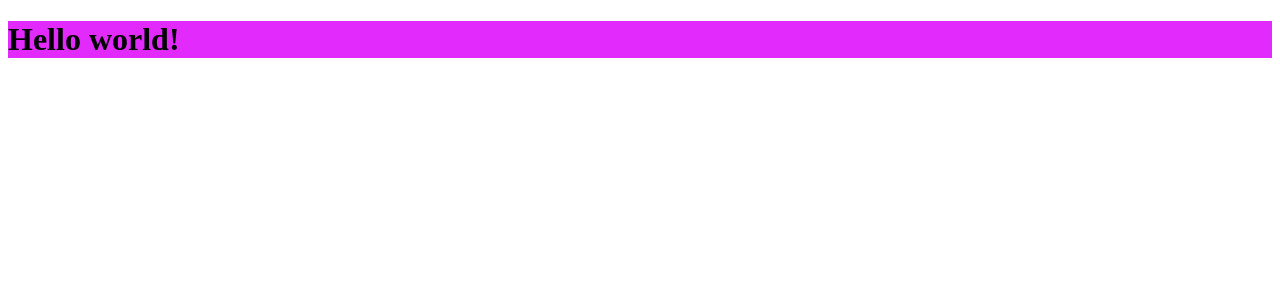
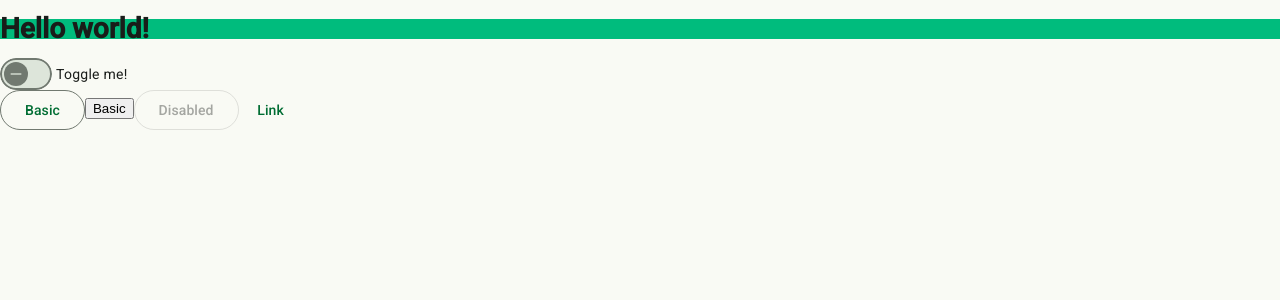
Before and after one commit to kkazm/bugtracker-ui, an Angular app: page / in a window 1280 px wide. Shown: the top 300 px of the page. Built offline with nearby package versions, Linux system fonts and the light colour scheme.

Commit message:
build: Add Angular Material

```diff
--- a/package.json
+++ b/package.json
@@ -22,10 +22,12 @@
   },
   "private": true,
   "dependencies": {
+    "@angular/cdk": "20.2.7",
     "@angular/common": "^20.3.0",
     "@angular/compiler": "^20.3.0",
     "@angular/core": "^20.3.0",
     "@angular/forms": "^20.3.0",
+    "@angular/material": "20.2.7",
     "@angular/platform-browser": "^20.3.0",
     "@angular/router": "^20.3.0",
     "@tailwindcss/postcss": "^4.1.14",
--- a/src/app/app.html
+++ b/src/app/app.html
@@ -1,2 +1,9 @@
-<h1 class="bg-fuchsia-500">Hello world!</h1>
+<h1 class="bg-emerald-500">Hello world!</h1>
+<mat-slide-toggle>Toggle me!</mat-slide-toggle>
+<div class="example-button-row">
+  <button matButton="outlined">Basic</button>
+  <button>Basic</button>
+  <button matButton="outlined" disabled>Disabled</button>
+  <a matButton href="https://www.google.com/" target="_blank">Link</a>
+</div>
 <router-outlet/>
--- a/src/app/app.ts
+++ b/src/app/app.ts
@@ -1,9 +1,11 @@
 import {Component, computed, effect, inject, Injector, signal} from '@angular/core';
 import {RouterOutlet} from '@angular/router';
+import {MatSlideToggle} from '@angular/material/slide-toggle';
+import {MatButton} from '@angular/material/button';
 
 @Component({
   selector: 'app-root',
-  imports: [RouterOutlet],
+  imports: [RouterOutlet, MatSlideToggle, MatButton],
   templateUrl: './app.html',
   styleUrl: './app.scss'
 })
@@ -13,7 +15,7 @@ export class App {
   readonly eff = effect((onCleanup) => {
     console.log("From effect!")
     const interval = setInterval(() => console.log("HEllo interval!"), 2000);
-    onCleanup(() => {clearInterval(interval)});
+    onCleanup(() => clearInterval(interval));
   });
 
   hello() {
--- a/src/index.html
+++ b/src/index.html
@@ -6,6 +6,8 @@
   <base href="/">
   <meta name="viewport" content="width=device-width, initial-scale=1">
   <link rel="icon" type="image/x-icon" href="favicon.ico">
+  <link href="https://fonts.googleapis.com/css2?family=Roboto:wght@300;400;500&display=swap" rel="stylesheet">
+  <link href="https://fonts.googleapis.com/icon?family=Material+Icons" rel="stylesheet">
 </head>
 <body>
   <app-root></app-root>
--- a/src/styles.scss
+++ b/src/styles.scss
@@ -1 +1,41 @@
+
+// Include theming for Angular Material with `mat.theme()`.
+// This Sass mixin will define CSS variables that are used for styling Angular Material
+// components according to the Material 3 design spec.
+// Learn more about theming and how to use it for your application's
+// custom components at https://material.angular.dev/guide/theming
+@use '@angular/material' as mat;
+
+html {
+  @include mat.theme((
+    color: (
+      //primary: mat.$azure-palette,
+      primary: mat.$spring-green-palette,
+      tertiary: mat.$blue-palette,
+    ),
+    typography: Roboto,
+    density: 0,
+  ));
+}
+
+body {
+  // Default the application to a light color theme. This can be changed to
+  // `dark` to enable the dark color theme, or to `light dark` to defer to the
+  // user's system settings.
+  color-scheme: light dark;
+
+  // Set a default background, font and text colors for the application using
+  // Angular Material's system-level CSS variables. Learn more about these
+  // variables at https://material.angular.dev/guide/system-variables
+  background-color: var(--mat-sys-surface);
+  //background: var(--mat-sys-surface);
+  color: var(--mat-sys-on-surface);
+  font: var(--mat-sys-body-medium);
+
+  // Reset the user agent margin.
+  margin: 0;
+}
 /* You can add global styles to this file, and also import other style files */
+
+html, body { height: 100%; }
+body { margin: 0; font-family: Roboto, "Helvetica Neue", sans-serif; }
```
Also changed, not shown: 1 other file (tests, documents, lock files or other folders).
